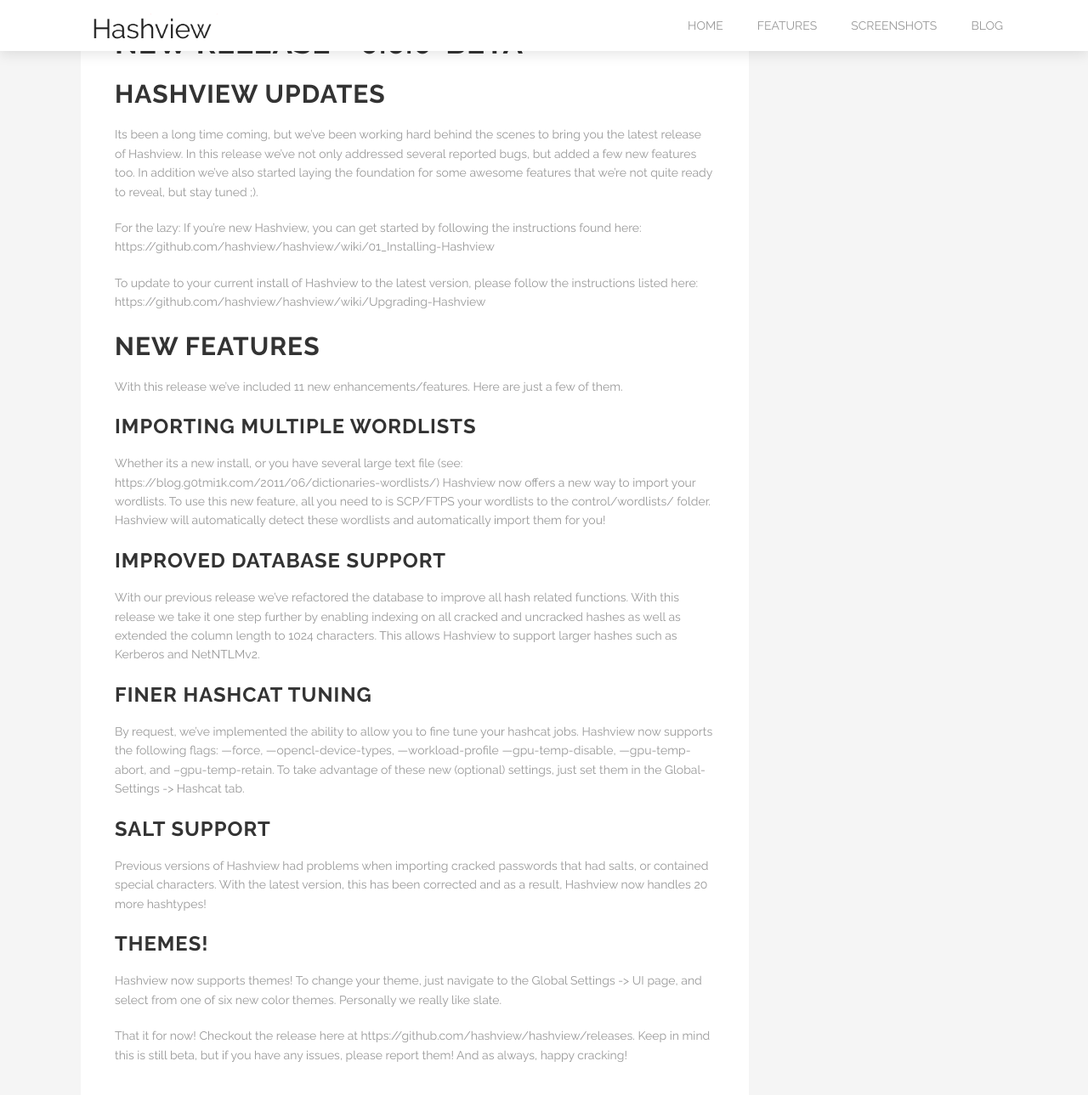
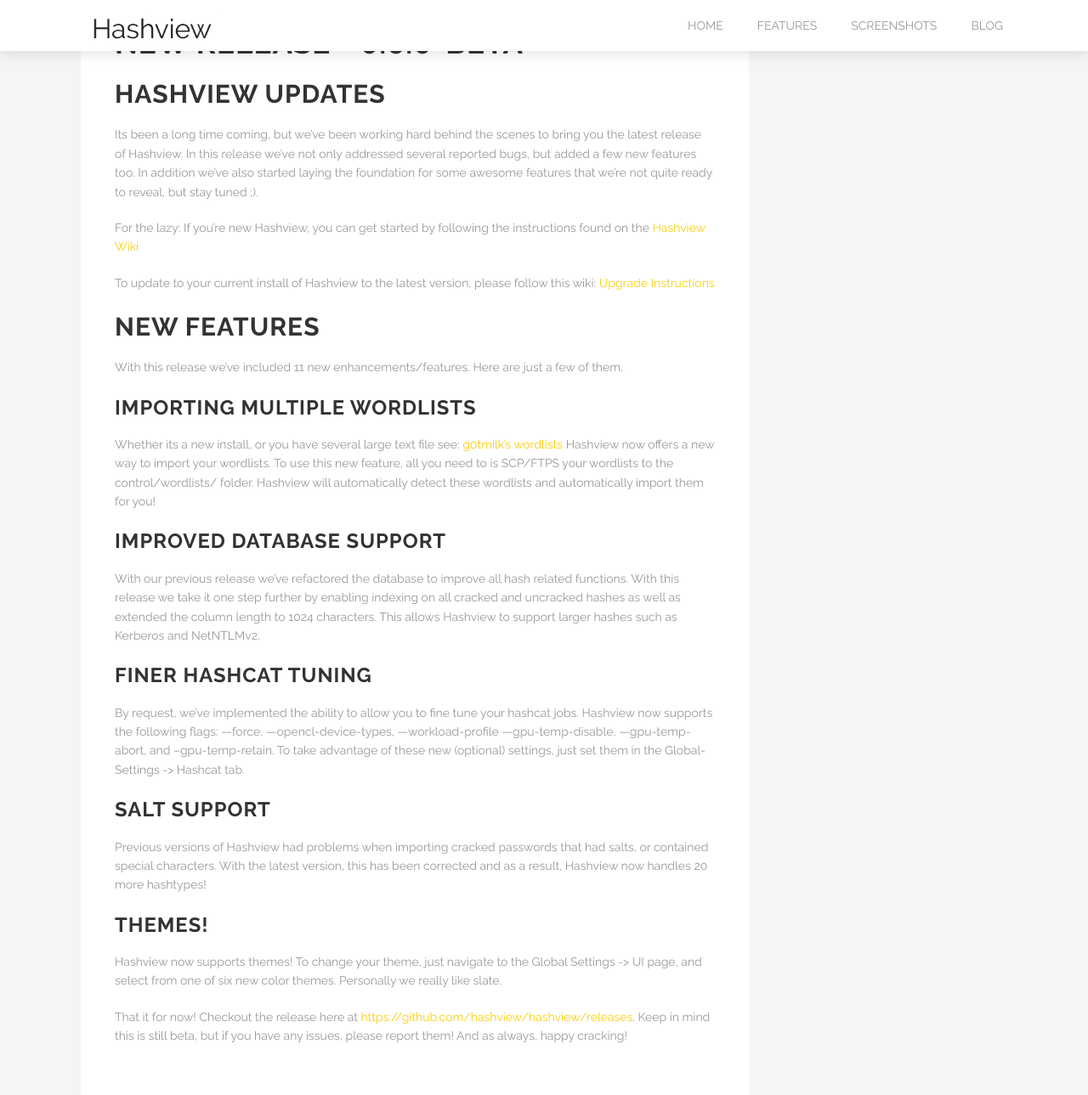
Before and after one commit to hashview/hashview.github.io, a Jekyll site: the page built from _posts/2017-03-22-release-0-6-0-beta.markdown, in a window 1280 px wide and 1400 px high, scrolled down 1321 px. Shown: the top 1289 px of the window at 85% size. Built offline with Jekyll 4.4.1, drawn with Linux system fonts in a browser that asks for light colours.

Commit message:
add hyperlinks

```diff
--- a/_posts/2017-03-22-release-0-6-0-beta.markdown
+++ b/_posts/2017-03-22-release-0-6-0-beta.markdown
@@ -13,9 +13,9 @@
 Its been a long time coming, but we've been working hard behind the scenes to bring you the latest release of Hashview. In this release we've not only addressed several reported bugs, but added a few new features too. In addition we've also started laying the foundation for some awesome features that we're not quite ready to reveal, but stay tuned ;).
 
 For the lazy:
-If you're new Hashview, you can get started by following the instructions found here:  https://github.com/hashview/hashview/wiki/01_Installing-Hashview
+If you're new Hashview, you can get started by following the instructions found on the <a href="https://github.com/hashview/hashview/wiki/01_Installing-Hashview" target="_blank">Hashview Wiki</a>
 
-To update to your current install of Hashview to the latest version, please follow the instructions listed here: https://github.com/hashview/hashview/wiki/Upgrading-Hashview
+To update to your current install of Hashview to the latest version, please follow this wiki: <a href="https://github.com/hashview/hashview/wiki/Upgrading-Hashview" target="_blank">Upgrade Instructions</a>
 
 
 
@@ -24,7 +24,7 @@
 With this release we've included 11 new enhancements/features. Here are just a few of them.
 
 #### Importing Multiple Wordlists
-Whether its a new install, or you have several large text file (see: https://blog.g0tmi1k.com/2011/06/dictionaries-wordlists/) Hashview now offers a new way to import your wordlists. To use this new feature, all you need to is SCP/FTPS your wordlists to the control/wordlists/ folder. Hashview will automatically detect these wordlists and automatically import them for you!
+Whether its a new install, or you have several large text file see: <a href="https://blog.g0tmi1k.com/2011/06/dictionaries-wordlists/" target="_blank">g0tmilk's wordlists</a> Hashview now offers a new way to import your wordlists. To use this new feature, all you need to is SCP/FTPS your wordlists to the control/wordlists/ folder. Hashview will automatically detect these wordlists and automatically import them for you!
 
 #### Improved Database Support
 With our previous release we've refactored the database to improve all hash related functions. With this release we take it one step further by enabling indexing on all cracked and uncracked hashes as well as extended the column length to 1024 characters.  This allows Hashview to support larger hashes such as Kerberos and NetNTLMv2.
@@ -39,4 +39,4 @@
 #### Themes!
  Hashview now supports themes! To change your theme, just navigate to the Global Settings -> UI page, and select from one of six new color themes.  Personally we really like slate.
 
-That it for now! Checkout the release here at https://github.com/hashview/hashview/releases. Keep in mind this is still beta, but if you have any issues, please report them! And as always, happy cracking!
+That it for now! Checkout the release here at <a href="https://github.com/hashview/hashview/releases" target="_blank">https://github.com/hashview/hashview/releases</a>. Keep in mind this is still beta, but if you have any issues, please report them! And as always, happy cracking!
```
Also changed, not shown: other parts of _posts/2017-03-22-release-0-6-0-beta.markdown (+1 -1 lines).
